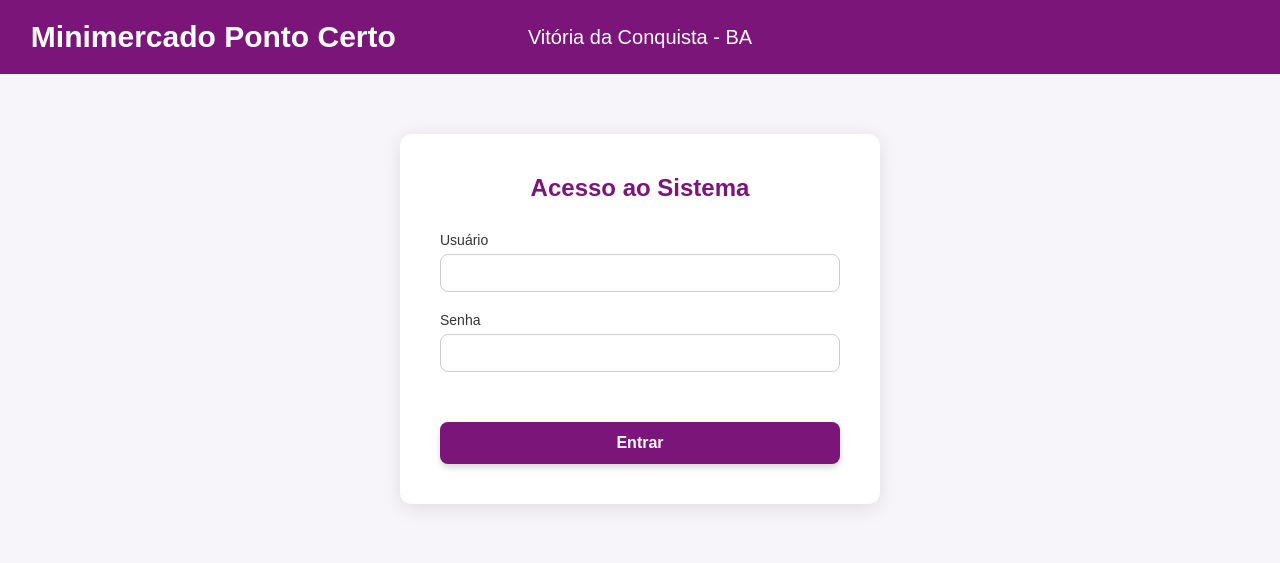
After one commit to FabricioEllerSL/Ponto-Certo, a Django app: page /login/ in a window 1280 px wide. The commit adds this page. Shown: the top 563 px of the page. Run offline with Django 5.2, Linux system fonts and the light colour scheme.

Commit message:
:sparkles: feat: added login and logout system

```diff
--- a/estoque/views.py
+++ b/estoque/views.py
@@ -1,8 +1,10 @@
 from django.shortcuts import render, redirect
+from django.contrib.auth.decorators import login_required
 from .models import Product
 from datetime import datetime
 from .forms import ProductForm
 
+@login_required(login_url='home:user_login')
 def display_products(request):
 
     query = request.GET.get('q')
@@ -21,6 +23,7 @@ def display_products(request):
 
     return render(request, 'estoque/display.html', context)
 
+@login_required(login_url='home:user_login')
 def create_product(request):
 
     today = datetime.now().strftime('%d/%m/%Y')
@@ -40,6 +43,7 @@ def create_product(request):
 
     return render(request, 'estoque/create.html', context)
 
+@login_required(login_url='home:user_login')
 def update_product(request, id):
 
     today = datetime.now().strftime('%d/%m/%Y')
@@ -62,6 +66,7 @@ def update_product(request, id):
 
     return render(request, 'estoque/create.html', context)
 
+@login_required(login_url='home:user_login')
 def delete_product(request, id):
     product = Product.objects.get(id=id)
     product.delete()
--- a/home/templates/home/index.html
+++ b/home/templates/home/index.html
@@ -10,6 +10,6 @@
         <p class="home-text">Você pode gerenciar produtos, funcionários e categorias.</p>
         <p class="home-text">Utilize o menu para navegar pelas funcionalidades.</p>
 
-        <a href="{% url 'home:navigation' %}" class="login-button">Login</a>
+        <a href="{% url 'home:user_login' %}" class="login-button">Login</a>
     </main>
 {% endblock %}
--- /dev/null
+++ b/home/templates/home/login.html
@@ -0,0 +1,20 @@
+{% extends 'base.html' %}
+{% load static %}
+
+{% block content %}
+<section class="login-section">
+    <div class="login-container">
+        <h2 class="login-title">Acesso ao Sistema</h2>
+        <form method="post" class="login-form">
+            {% csrf_token %}
+            <label for="username" class="login-label">Usuário</label>
+            <input type="text" name="username" id="username" class="login-input" required>
+
+            <label for="password" class="login-label">Senha</label>
+            <input type="password" name="password" id="password" class="login-input" required>
+
+            <button type="submit" class="login-button">Entrar</button>
+        </form>
+    </div>
+</section>
+{% endblock %}
--- a/home/templates/home/navigation.html
+++ b/home/templates/home/navigation.html
@@ -2,6 +2,7 @@
 {% load static %}
 
 {% block content %}
+    <a href="{% url 'home:user_logout' %}" class="" style="margin-top: 500px; text-decoration: none; font-size: x-large; font-weight: bold; color: #7b157a;">SAIR</a>
 
     <div class="apps-container">
         <div class="app-card">
--- a/home/urls.py
+++ b/home/urls.py
@@ -6,5 +6,7 @@ app_name = 'home'
 
 urlpatterns = [
     path('', views.home, name='home'),
-    path('navigation', views.navigation, name='navigation'),
+    path('navigation/', views.navigation, name='navigation'),
+    path('login/', views.user_login, name='user_login'),
+    path('logout/', views.user_logout, name='user_logout'),
 ]
--- a/home/views.py
+++ b/home/views.py
@@ -1,5 +1,8 @@
-from django.shortcuts import render
+from django.shortcuts import render, redirect
 from datetime import datetime
+from django.contrib.auth import authenticate, login, logout
+from django.contrib import messages
+from django.contrib.auth.decorators import login_required
 
 # Create your views here.
 
@@ -15,6 +18,7 @@ def home(request):
 
     return render(request, 'home/index.html', context)
 
+@login_required(login_url='home:user_login')
 def navigation(request):
     """
     Render the navigation page.
@@ -26,3 +30,22 @@ def navigation(request):
     }
 
     return render(request, 'home/navigation.html', context)
+
+def user_login(request):
+    if request.method == 'POST':
+        username = request.POST.get('username')
+        password = request.POST.get('password')
+
+        user = authenticate(request, username=username, password=password)
+
+        if user is not None:
+            login(request, user)
+            return redirect('home:navigation')
+        else:
+            messages.error(request, 'Usuário ou senha inválidos.')
+
+    return render(request, 'home/login.html')
+
+def user_logout(request):
+    logout(request)
+    return redirect('home:user_login')
--- a/static/home/css/styles.css
+++ b/static/home/css/styles.css
@@ -150,3 +150,64 @@ main {
 .back-btn:active {
   transform: scale(0.98);
 }
+
+/* LOGIN PAGE STYLES */
+
+
+.login-section {
+    display: flex;
+    justify-content: center;
+    align-items: center;
+    padding: 60px 20px;
+}
+
+.login-container {
+    background-color: #ffffff;
+    border-radius: 12px;
+    padding: 40px;
+    width: 100%;
+    max-width: 400px;
+    box-shadow: 0 4px 20px rgba(0, 0, 0, 0.1);
+}
+
+.login-title {
+    color: #7b157a;
+    font-size: 24px;
+    text-align: center;
+    margin-bottom: 30px;
+    font-weight: bold;
+}
+
+.login-form {
+    display: flex;
+    flex-direction: column;
+}
+
+.login-label {
+    font-size: 14px;
+    margin-bottom: 6px;
+    color: #333;
+}
+
+.login-input {
+    padding: 10px;
+    margin-bottom: 20px;
+    border: 1px solid #ccc;
+    border-radius: 8px;
+    font-size: 14px;
+}
+
+.login-button {
+    background-color: #7b157a;
+    color: #fff;
+    padding: 12px;
+    font-size: 16px;
+    border: none;
+    border-radius: 8px;
+    cursor: pointer;
+    transition: background-color 0.3s ease;
+}
+
+.login-button:hover {
+    background-color: #5a0e5a;
+}
```
